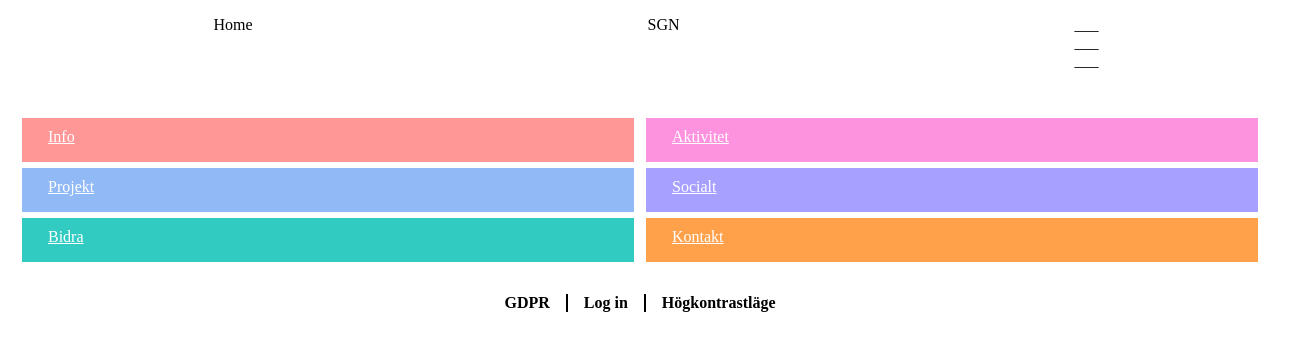
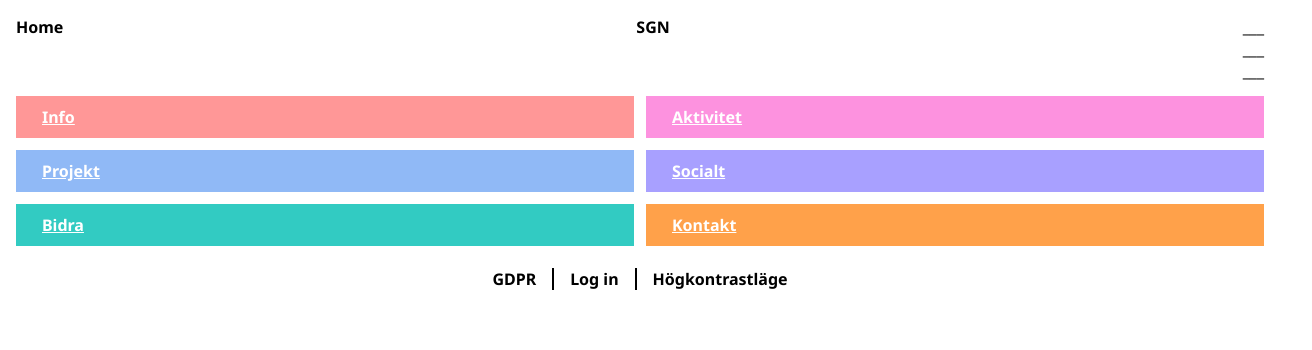
Before and after one commit to lovisahallgren/SGN, a Next.js app in the folder nextjs/: page / in a window 1280 px wide. Shown: the top 350 px of the page, 1312 px wide, since content can reach past the window. Built offline with nearby package versions, Linux system fonts and the light colour scheme.

Commit message:
navbar done for now

```diff
--- a/nextjs/components/Footer/index.js
+++ b/nextjs/components/Footer/index.js
@@ -3,12 +3,22 @@ import styled from 'styled-components';
 import NavbarItem from '../NavbarItem';
 
 const StyledFooter = styled.footer`
+  width: 100%;
+
   ul {
     display: grid;
     grid-template-columns: repeat(2, 1fr);
-    grid-template-rows: 3;
     padding: 16px;
     list-style: none;
+  }
+
+  li {
+    padding: 0.6rem;
+    margin: 0.4rem;
+  }
+
+  a {
+    font-weight: bold;
   }
 `;
 
--- a/nextjs/components/Header/index.js
+++ b/nextjs/components/Header/index.js
@@ -8,14 +8,15 @@ import HamburgerIcon from '../HamburgerIcon';
 
 const StyledHeader = styled.header`
   width: 100%;
-  height: auto;
+  height: 20%;
+  display: flex;
+  justify-content: space-between;
   padding: 16px;
-  display: flex;
-  justify-content: space-around;
 
   a {
     text-decoration: none;
     color: black;
+    font-weight: bold;
   }
 `;
 
--- a/nextjs/components/Layout/index.js
+++ b/nextjs/components/Layout/index.js
@@ -8,7 +8,7 @@ class Layout extends Component {
     render() {
         const { children } = this.props;
         return (
-            <div>
+            <>
                 <GlobalStyle />
                 <Head>
                   <title>Support Group Network</title>
@@ -18,8 +18,8 @@ class Layout extends Component {
                 </Head>
                 <Header />
                     { children }
-                <Footer />
-            </div>
+                {/* <Footer /> */}
+            </>
         )
     }
 }
--- a/nextjs/components/Navbar/index.js
+++ b/nextjs/components/Navbar/index.js
@@ -9,16 +9,12 @@ const StyledNavbar = styled.div`
   position: fixed;
   left: 0;
   top: 10%;
-  width: 100vw;
-  /* height: 50%; */
-  padding: 0;
-  margin: 0;
+  width: 100%;
+  padding: 10px;
 
   ul {
     display: grid;
     grid-template-columns: repeat(2, 1fr);
-    grid-template-rows: 3;
-    padding: 16px;
     list-style: none;
   }
 
@@ -26,6 +22,7 @@ const StyledNavbar = styled.div`
     display: flex;
     justify-content: center;
     font-weight: bold;
+    padding-top: 16px;
   }
 
   a {
--- a/nextjs/styles/index.js
+++ b/nextjs/styles/index.js
@@ -1,11 +1,17 @@
 import {createGlobalStyle} from 'styled-components';
 
 const GlobalStyle = createGlobalStyle`
-  body {
+  @import url('https://fonts.googleapis.com/css?family=Noto+Sans:400,400i,700,700i');
+
+  * {
+    box-sizing: border-box;
     padding: 0;
     margin: 0;
+  }
+  body {
     width: 100vw;
     height: auto;
+    font-family: 'Noto Sans', sans-serif;
   }
 
   :root {
```
